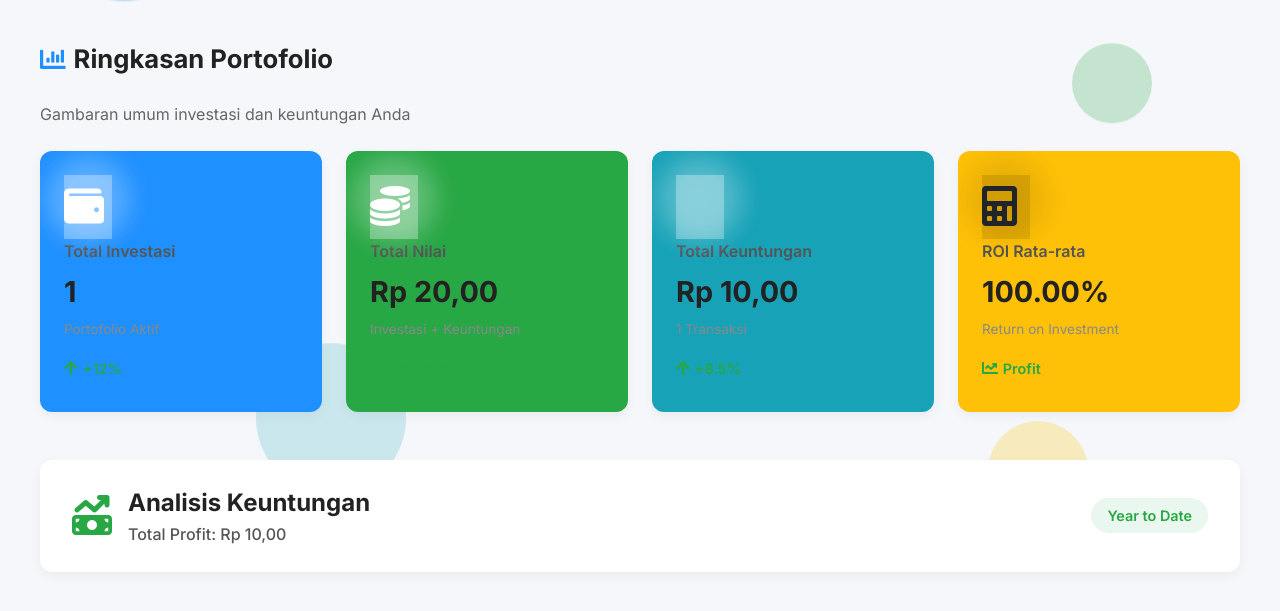
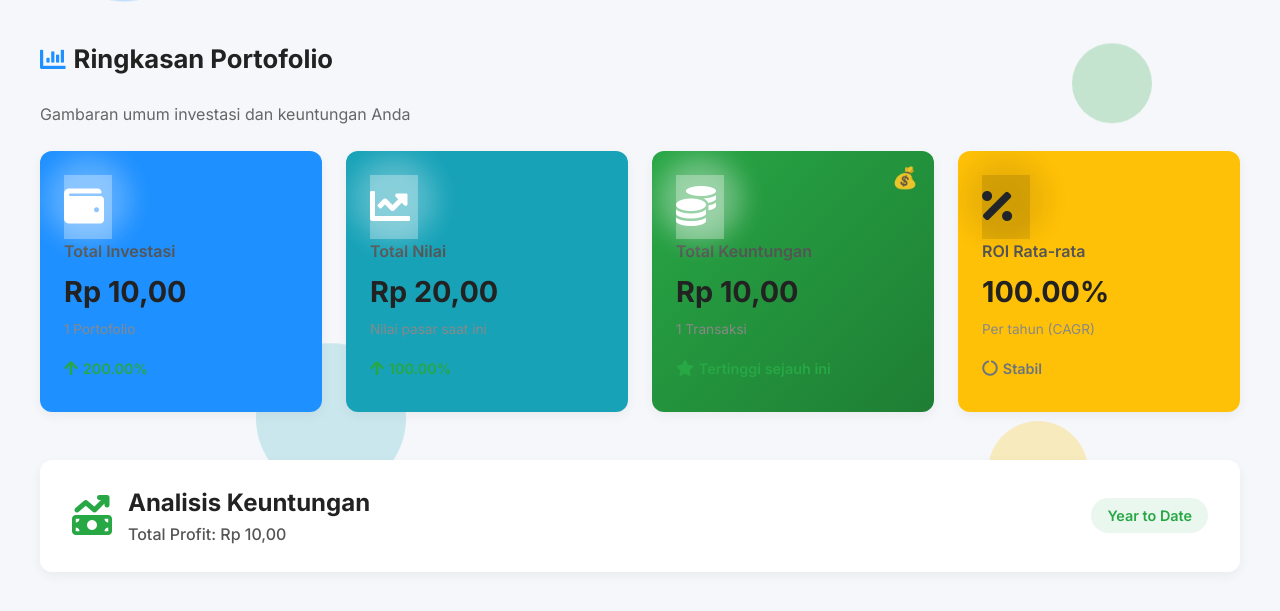
Before and after one commit to darkdragon630/sazen_maninvst, a PHP site: page /dashboard.php in a window 1280 px wide. Shown: the part 179-790 px from the top of the page. Run offline with PHP 8.4, Linux system fonts and the light colour scheme; the visitor is signed in with stand-in values (Sample User, id 1); data comes from the database, SQL or seed files in the repository; tables that the repository leaves empty hold one stand-in row (values such as "Sample post").

Commit message:
Update dashboard.php

```diff
--- a/dashboard.php
+++ b/dashboard.php
@@ -197,6 +197,7 @@
 
     <!-- Main Content -->
     <main class="main-content container" role="main">
+
         <!-- Statistics Cards -->
         <section class="stats-section">
             <div class="section-header">
@@ -206,8 +207,8 @@
                 </h2>
                 <p class="section-subtitle">Gambaran umum investasi dan keuntungan Anda</p>
             </div>
-
             <div class="stats-grid">
+                <!-- Total Investasi -->
                 <div class="stat-card card-primary" data-aos="fade-up" data-aos-delay="100">
                     <div class="stat-icon-container">
                         <div class="stat-icon">
@@ -217,28 +218,35 @@
                     </div>
                     <div class="stat-content">
                         <div class="stat-label">Total Investasi</div>
-                        <div class="stat-number" data-count="<?= $stats['total_investasi'] ?>"><?= $stats['total_investasi'] ?></div>
-                        <div class="stat-sublabel">Portofolio Aktif</div>
+                        <div class="stat-number">
+                            Rp <?= number_format($stats['total_investasi_nilai'], 2, ',', '.') ?>
+                        </div>
+                        <div class="stat-sublabel"><?= $stats['total_investasi'] ?> Portofolio</div>
                     </div>
                     <div class="stat-trend positive">
                         <i class="fas fa-arrow-up"></i>
-                        <span>+12%</span>
+                        <span>
+                            <?= $stats['total_investasi_nilai'] > 0
+                                ? number_format(($stats['total_nilai'] / $stats['total_investasi_nilai']) * 100, 2)
+                                : '0' ?>%
+                        </span>
                     </div>
                 </div>
 
-                <div class="stat-card card-success" data-aos="fade-up" data-aos-delay="200">
+                <!-- Total Nilai -->
+                <div class="stat-card card-info" data-aos="fade-up" data-aos-delay="200">
                     <div class="stat-icon-container">
                         <div class="stat-icon">
-                            <i class="fas fa-coins"></i>
+                            <i class="fas fa-chart-line"></i>
                         </div>
                         <div class="stat-glow"></div>
                     </div>
                     <div class="stat-content">
                         <div class="stat-label">Total Nilai</div>
-                        <div class="stat-number" data-amount="<?= $stats['total_nilai'] ?>">
+                        <div class="stat-number">
                             Rp <?= number_format($stats['total_nilai'], 2, ',', '.') ?>
                         </div>
-                        <div class="stat-sublabel">Investasi + Keuntungan</div>
+                        <div class="stat-sublabel">Nilai pasar saat ini</div>
                     </div>
                     <div class="stat-trend positive">
                         <i class="fas fa-arrow-up"></i>
@@ -250,10 +258,11 @@
                     </div>
                 </div>
 
-                <div class="stat-card card-info" data-aos="fade-up" data-aos-delay="300">
+                <!-- Total Keuntungan (dengan ikon khusus dan efek) -->
+                <div class="stat-card card-success total-keuntungan" data-aos="fade-up" data-aos-delay="300">
                     <div class="stat-icon-container">
                         <div class="stat-icon">
-                            <i class="fas fa-chart-line-up"></i>
+                            <i class="fas fa-coins"></i>
                         </div>
                         <div class="stat-glow"></div>
                     </div>
@@ -265,15 +274,16 @@
                         <div class="stat-sublabel"><?= $stats['total_keuntungan_records'] ?> Transaksi</div>
                     </div>
                     <div class="stat-trend positive">
-                        <i class="fas fa-arrow-up"></i>
-                        <span>+8.5%</span>
+                        <i class="fas fa-star"></i>
+                        <span>Tertinggi sejauh ini</span>
                     </div>
                 </div>
 
+                <!-- ROI Rata-rata -->
                 <div class="stat-card card-warning" data-aos="fade-up" data-aos-delay="400">
                     <div class="stat-icon-container">
                         <div class="stat-icon">
-                            <i class="fas fa-calculator"></i>
+                            <i class="fas fa-percentage"></i>
                         </div>
                         <div class="stat-glow"></div>
                     </div>
@@ -286,11 +296,11 @@
                                 0%
                             <?php endif; ?>
                         </div>
-                        <div class="stat-sublabel">Return on Investment</div>
+                        <div class="stat-sublabel">Per tahun (CAGR)</div>
                     </div>
-                    <div class="stat-trend positive">
-                        <i class="fas fa-chart-line"></i>
-                        <span>Profit</span>
+                    <div class="stat-trend neutral">
+                        <i class="fas fa-circle-notch"></i>
+                        <span>Stabil</span>
                     </div>
                 </div>
             </div>
@@ -335,7 +345,6 @@
                     </h2>
                     <p class="section-subtitle">Analisis keuntungan berdasarkan sumber pendapatan</p>
                 </div>
-
                 <div class="profit-summary">
                     <?php foreach ($sumber_stats as $index => $sumber):
                         $ikon = $ikon_map[$sumber['sumber_keuntungan']] ?? 'fa-ellipsis-h';
@@ -369,7 +378,6 @@
                     </h2>
                     <p class="section-subtitle">Distribusi investasi dan keuntungan berdasarkan kategori</p>
                 </div>
-
                 <div class="category-grid">
                     <?php foreach ($kategori_stats as $index => $kat): ?>
                         <div class="category-card" data-aos="zoom-in" data-aos-delay="<?= ($index + 1) * 100 ?>">
@@ -437,7 +445,6 @@
                         </a>
                     </div>
                 </div>
-
                 <div class="profit-list">
                     <?php foreach ($keuntungan_list as $index => $profit): ?>
                         <div class="keuntungan-card" data-aos="fade-up" data-aos-delay="<?= ($index + 1) * 100 ?>" data-status="<?= $profit['status'] ?>">
@@ -464,12 +471,10 @@
                                     </div>
                                 </div>
                             </div>
-
                             <div class="sumber-badge sumber-<?= $profit['sumber_keuntungan'] ?>">
                                 <i class="fas fa-tag"></i>
                                 <?= ucfirst(str_replace('_', ' ', $profit['sumber_keuntungan'])) ?>
                             </div>
-
                             <div class="keuntungan-amount">
                                 Rp <?= number_format($profit['jumlah_keuntungan'], 2, ',', '.') ?>
                                 <?php if ($profit['persentase_keuntungan'] > 0): ?>
@@ -481,7 +486,6 @@
                                     )</small>
                                 <?php endif; ?>
                             </div>
-
                             <div class="keuntungan-details">
                                 <div class="keuntungan-detail-item">
                                     <span class="keuntungan-detail-label">Tanggal</span>
@@ -498,7 +502,6 @@
                                     </span>
                                 </div>
                             </div>
-
                             <div class="profit-card-footer">
                                 <div class="profit-date">
                                     <i class="fas fa-clock"></i>
@@ -552,13 +555,11 @@
                     </a>
                 </div>
             </div>
-
             <?php if ($investasi): ?>
                 <div class="investments-grid">
                     <?php foreach ($investasi as $index => $item): ?>
                         <div class="investment-card" data-aos="fade-up" data-aos-delay="<?= ($index % 3 + 1) * 100 ?>">
                             <div class="card-glow"></div>
-
                             <div class="card-header">
                                 <div class="card-icon">
                                     <i class="fas fa-chart-area"></i>
@@ -578,14 +579,12 @@
                                     </div>
                                 </div>
                             </div>
-
                             <div class="card-body">
                                 <h3 class="card-title"><?= htmlspecialchars($item['judul_investasi']) ?></h3>
                                 <div class="category-badge">
                                     <i class="fas fa-tag"></i>
                                     <?= htmlspecialchars($item['nama_kategori']) ?>
                                 </div>
-
                                 <div class="amount-section">
                                     <div class="amount-label">
                                         <i class="fas fa-money-bill-wave"></i>
@@ -599,7 +598,6 @@
                                         <span>+4.2%</span>
                                     </div>
                                 </div>
-
                                 <div class="date-section">
                                     <div class="date-info">
                                         <i class="fas fa-calendar-alt"></i>
@@ -618,7 +616,6 @@
                                         <?= $statusText ?>
                                     </div>
                                 </div>
-
                                 <?php if (!empty($item['deskripsi'])): ?>
                                     <div class="description-section">
                                         <div class="description-header">
@@ -629,7 +626,6 @@
                                     </div>
                                 <?php endif; ?>
                             </div>
-
                             <div class="card-footer">
                                 <div class="performance-metrics">
                                     <div class="metric">
@@ -673,7 +669,6 @@
                 </h2>
                 <p class="section-subtitle">Insight mendalam tentang performa investasi</p>
             </div>
-
             <div class="analytics-grid">
                 <div class="analytics-card" data-aos="slide-up" data-aos-delay="100">
                     <div class="analytics-header">
@@ -692,7 +687,6 @@
                         <div class="chart-bar" style="height: 70%"></div>
                     </div>
                 </div>
-
                 <div class="analytics-card" data-aos="slide-up" data-aos-delay="200">
                     <div class="analytics-header">
                         <h4>Risk Score</h4>
@@ -703,7 +697,6 @@
                         <span class="meter-label">65/100</span>
                     </div>
                 </div>
-
                 <div class="analytics-card" data-aos="slide-up" data-aos-delay="300">
                     <div class="analytics-header">
                         <h4>Profit Ratio</h4>
@@ -733,7 +726,6 @@
                     </h2>
                     <p class="section-subtitle">Visualisasi dan trend analysis keuntungan investasi</p>
                 </div>
-
                 <div class="profit-analytics">
                     <div class="profit-analytics-card" data-aos="fade-up" data-aos-delay="100">
                         <div class="analytics-header">
@@ -749,7 +741,6 @@
                             </div>
                         </div>
                     </div>
-
                     <div class="profit-analytics-card" data-aos="fade-up" data-aos-delay="200">
                         <div class="analytics-header">
                             <h4>Source Distribution</h4>
@@ -764,7 +755,6 @@
                             </div>
                         </div>
                     </div>
-
                     <div class="profit-analytics-card" data-aos="fade-up" data-aos-delay="300">
                         <div class="analytics-header">
                             <h4>Realized vs Unrealized</h4>
@@ -794,6 +784,7 @@
                 </div>
             </section>
         <?php endif; ?>
+
     </main>
 
     <!-- Footer -->
@@ -889,21 +880,12 @@
         // Profit Filter
         document.querySelectorAll('.profit-filter-btn').forEach(btn => {
             btn.addEventListener('click', () => {
-                // Remove active class from all buttons
                 document.querySelectorAll('.profit-filter-btn').forEach(b => b.classList.remove('active'));
-                // Add active class to clicked button
                 btn.classList.add('active');
-
                 const filter = btn.dataset.filter;
                 const cards = document.querySelectorAll('.keuntungan-card');
-
                 cards.forEach(card => {
-                    if (filter === 'all') {
-                        card.style.display = 'block';
-                    } else {
-                        const cardStatus = card.dataset.status;
-                        card.style.display = cardStatus === filter ? 'block' : 'none';
-                    }
+                    card.style.display = filter === 'all' || card.dataset.status === filter ? 'block' : 'none';
                 });
             });
         });
@@ -924,7 +906,6 @@
                 animateProgressBars();
                 animateRiskMeters();
             }, 800);
-
             const observer = new IntersectionObserver((entries) => {
                 entries.forEach(e => {
                     if (e.isIntersecting) {
@@ -932,7 +913,6 @@
                     }
                 });
             }, { threshold: 0.1 });
-
             document.querySelectorAll('[data-aos]').forEach(el => observer.observe(el));
         });
     </script>
```
